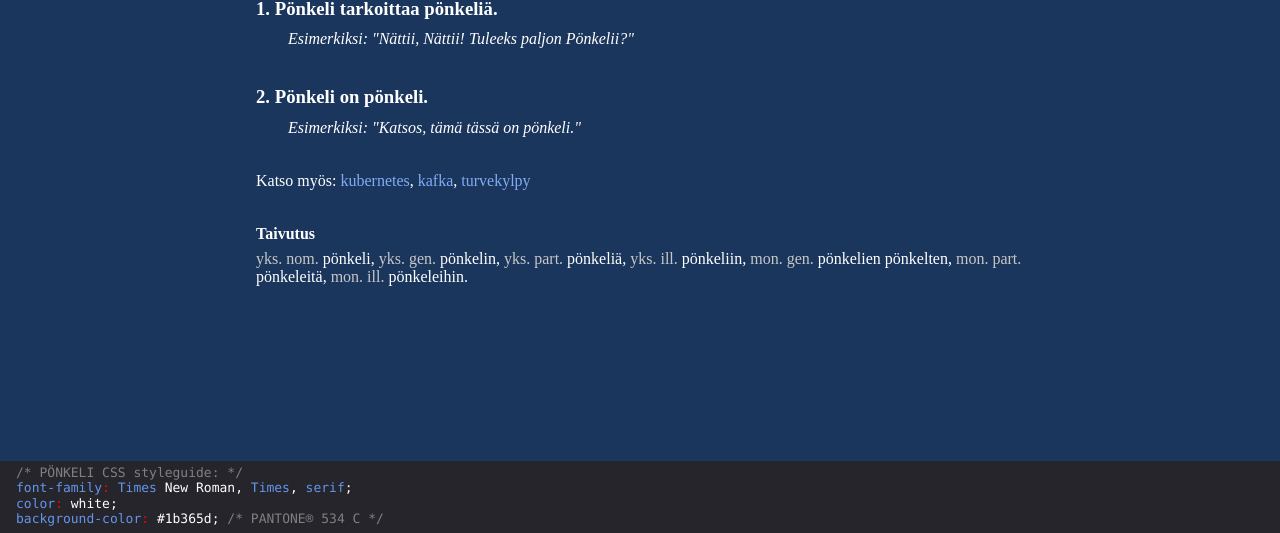
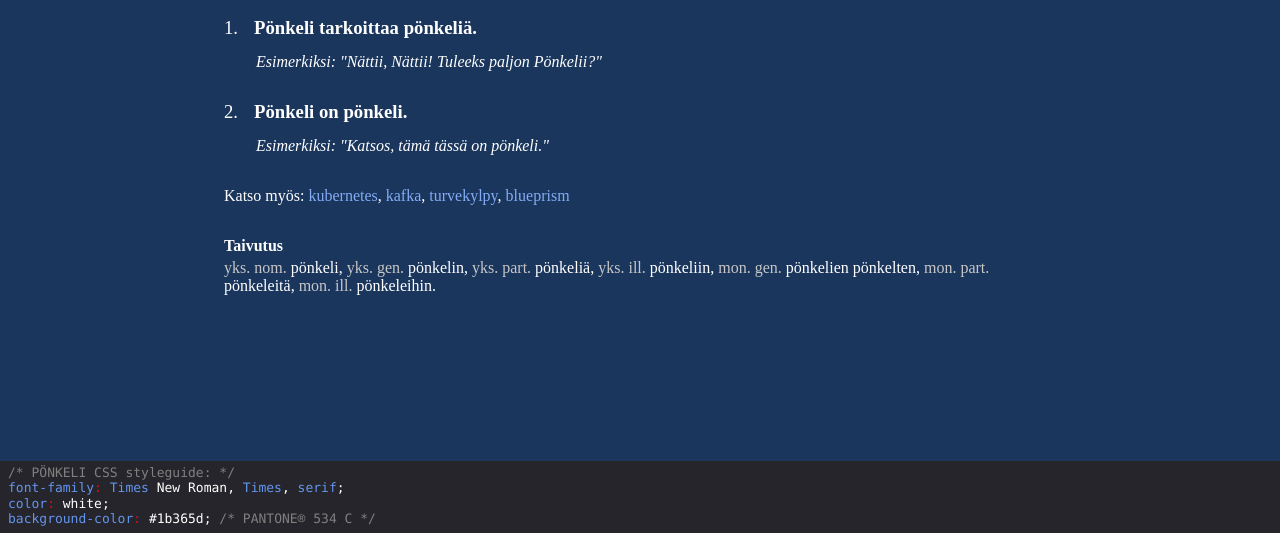
Before and after one commit to asserjunnila/xn--pnkeli-wxa-website, a plain HTML site: page index.html in a window 1280 px wide. Shown: the part 267-800 px from the top of the page. Drawn offline with Linux system fonts and the light colour scheme; a web font is replaced by a local one.

Commit message:
styling fixes

```diff
--- a/index.html
+++ b/index.html
@@ -8,8 +8,6 @@
   <title>
     PÖNKELI
   </title>
-  <link rel="preconnect" href="https://fonts.gstatic.com">
-  <link href="https://fonts.googleapis.com/css2?family=Kiwi+Maru&display=swap" rel="stylesheet">
   <link rel="shortcut icon" type="image/ico" href="favicon.ico" />
   <style>
     body {
@@ -35,7 +33,7 @@
     }
 
     .container {
-      width: 60%;
+      width: 65%;
       display: flex;
       flex-direction: column;
       justify-content: center;
@@ -57,11 +55,12 @@
       display: flex;
       flex-direction: column;
       justify-content: center;
-      width: calc(100% - 1rem);
+      align-items: baseline;
+      width: calc(100% - .5rem);
       height: var(--footer-height);
       bottom: 0;
       background-color: #25252B;
-      padding-left: 1rem;
+      padding-left: .5rem;
       white-space: nowrap;
       overflow: hidden;
       text-overflow: ellipsis;
@@ -69,7 +68,7 @@
       font-family: monaco, Consolas, Lucida Console, monospace;
     }
 
-    p {
+    footer p {
       padding-bottom: 0.2rem;
     }
 
@@ -103,16 +102,31 @@
   <header>
   </header>
   <div class="container">
-    <h1 style="margin-top: -1rem;">PÖNKELI</h1>
-    <h3>1. Pönkeli tarkoittaa pönkeliä.</h3>
-    <p style="margin-left: 2rem; font-style: italic; margin-top: -0.5rem;">Esimerkiksi: "Nättii, Nättii! Tuleeks paljon
+    <h1>PÖNKELI</h1>
+
+    <div style="display: flex; flex-direction: row; margin-top: -.8rem;">
+      <h3 style="font-weight: lighter;">1.</h3>
+      <h3 style="margin-left: 1rem;">Pönkeli tarkoittaa pönkeliä.</h3>
+    </div>
+    <p style="margin-left: 2rem; font-style: italic; margin-top: -.3rem;">Esimerkiksi: "Nättii, Nättii! Tuleeks
+      paljon
       Pönkelii?"</p>
-    <h3>2. Pönkeli on pönkeli.</h3>
-    <p style="margin-left: 2rem; font-style: italic; margin-top: -0.5rem;">Esimerkiksi: "Katsos, tämä tässä on pönkeli."
+
+    <div style="display: flex; flex-direction: row; margin-top: -.3rem;">
+      <h3 style="font-weight: lighter;">2.</h3>
+      <h3 style="margin-left: 1rem;">Pönkeli on pönkeli.</h3>
+    </div>
+    <p style="margin-left: 2rem; font-style: italic; margin-top: -0.3rem;">Esimerkiksi: "Katsos, tämä tässä on
+      pönkeli."
     </p>
-    <p>Katso myös: <a href="https://kubernetes.io/">kubernetes</a>, <a href="https://kafka.apache.org/">kafka</a>,
-      <a href="https://www.google.com/search?q=turvekylpy">turvekylpy</a>
+
+    <p>Katso myös: <a href="https://kubernetes.io/">kubernetes</a>,
+      <a href="https://kafka.apache.org/">kafka</a>,
+      <a href="https://www.google.com/search?q=turvekylpy">turvekylpy</a>,
+      <a href="https://www.blueprism.com/">blueprism</a>
+
     </p>
+
     <p style="font-weight: 900; margin-bottom: -.75rem;">Taivutus</p>
     <p><span style="color: rgb(199, 199, 199);">yks. nom.</span> pönkeli, <span style="color: rgb(199, 199, 199);">yks.
         gen. </span> pönkelin, <span style="color: rgb(199, 199, 199);">yks. part. </span> pönkeliä,<span
@@ -121,7 +135,9 @@
         style="color: rgb(199, 199, 199);"> mon. part. </span> pönkeleitä,
       <span style="color: rgb(199, 199, 199);"> mon. ill. </span> pönkeleihin.
     </p>
+
   </div>
+
   <footer>
     <p><span style="color: gray">/* PÖNKELI CSS styleguide: */</span></p>
     <p style="margin-top: -1rem;"><span style="color:cornflowerblue;">font-family<span style="color: red">:</span>
```
